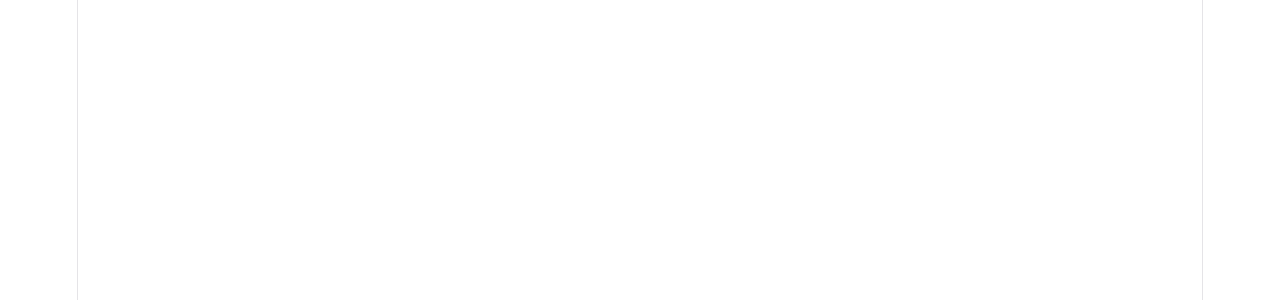
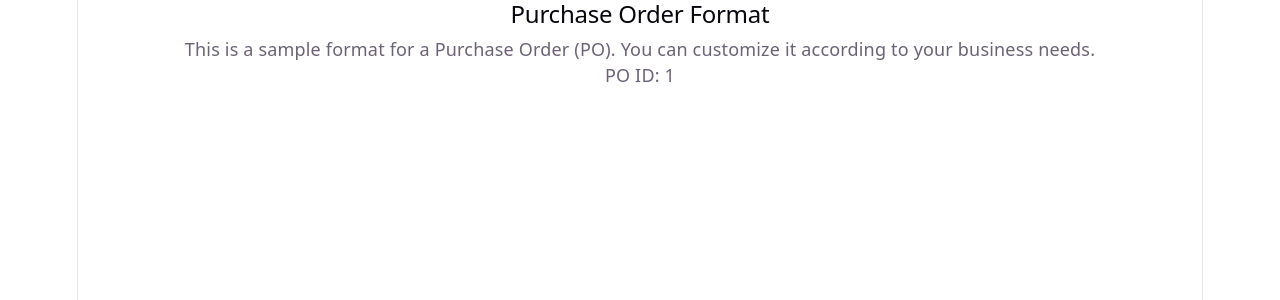
Before and after one commit to barnilsarma/hbus, a React (Vite) app: page /PO/1 in a window 1280 px wide. Before the commit this address had no page. Shown: the top 300 px of the page. Built offline with nearby package versions, Linux system fonts and the light colour scheme.

Commit message:
po generator endpoint

```diff
--- a/src/App.tsx
+++ b/src/App.tsx
@@ -14,6 +14,7 @@
           <Route path="/purchase" element={<pages.Purchase />} />
           <Route path="/purchase/new" element={<pages.PurchaseNew />} />
           <Route path="/location" element={<pages.Location />} />
+          <Route path="/PO/:id" element={<pages.POFormat />} />
         </Routes>
       </Router>
     </>
--- a/src/pages/index.ts
+++ b/src/pages/index.ts
@@ -5,4 +5,5 @@
 import Purchase from "./purchase/Purchase";
 import PurchaseNew from "./purchase/PurchaseNew";
 import Location from "./location/Location";
-export {Home, Register, Users, Purchase, PurchaseNew,Location};
+import POFormat from "./purchase/POFormat";
+export {Home, Register, Users, Purchase, PurchaseNew,Location, POFormat};
--- /dev/null
+++ b/src/pages/purchase/POFormat.tsx
@@ -0,0 +1,14 @@
+import {useParams} from 'react-router-dom';
+const POFormat = () => {
+  const { id } = useParams();
+
+  return (
+    <div>
+        <h2>Purchase Order Format</h2>
+        <p>This is a sample format for a Purchase Order (PO). You can customize it according to your business needs.</p>
+        {id && <p>PO ID: {id}</p>}
+    </div>
+  );
+};
+
+export default POFormat;
--- a/src/pages/purchase/Purchase.tsx
+++ b/src/pages/purchase/Purchase.tsx
@@ -1,7 +1,7 @@
 import axios from 'axios';
 import type React from 'react';
 import { useEffect, useMemo, useState } from 'react';
-import { useNavigate } from 'react-router-dom';
+import { Link, useNavigate } from 'react-router-dom';
 import { toast } from 'sonner';
 import styles from './Purchase.module.scss';
 import { FaPencilAlt, FaFilter, FaTimes, FaMapMarkerAlt } from 'react-icons/fa';
@@ -689,6 +689,7 @@
                     </div>
                   </td>
                 ))}
+                <td><Link to={`/PO/${getEntityId(item)}`} className='text-[#110055] bg-[#ffffff]'>GENERATE PO</Link></td>
               </tr>
             ))
           )}
```
Also changed, not shown: src/pages/purchase/POFormat.module.scss (added).
